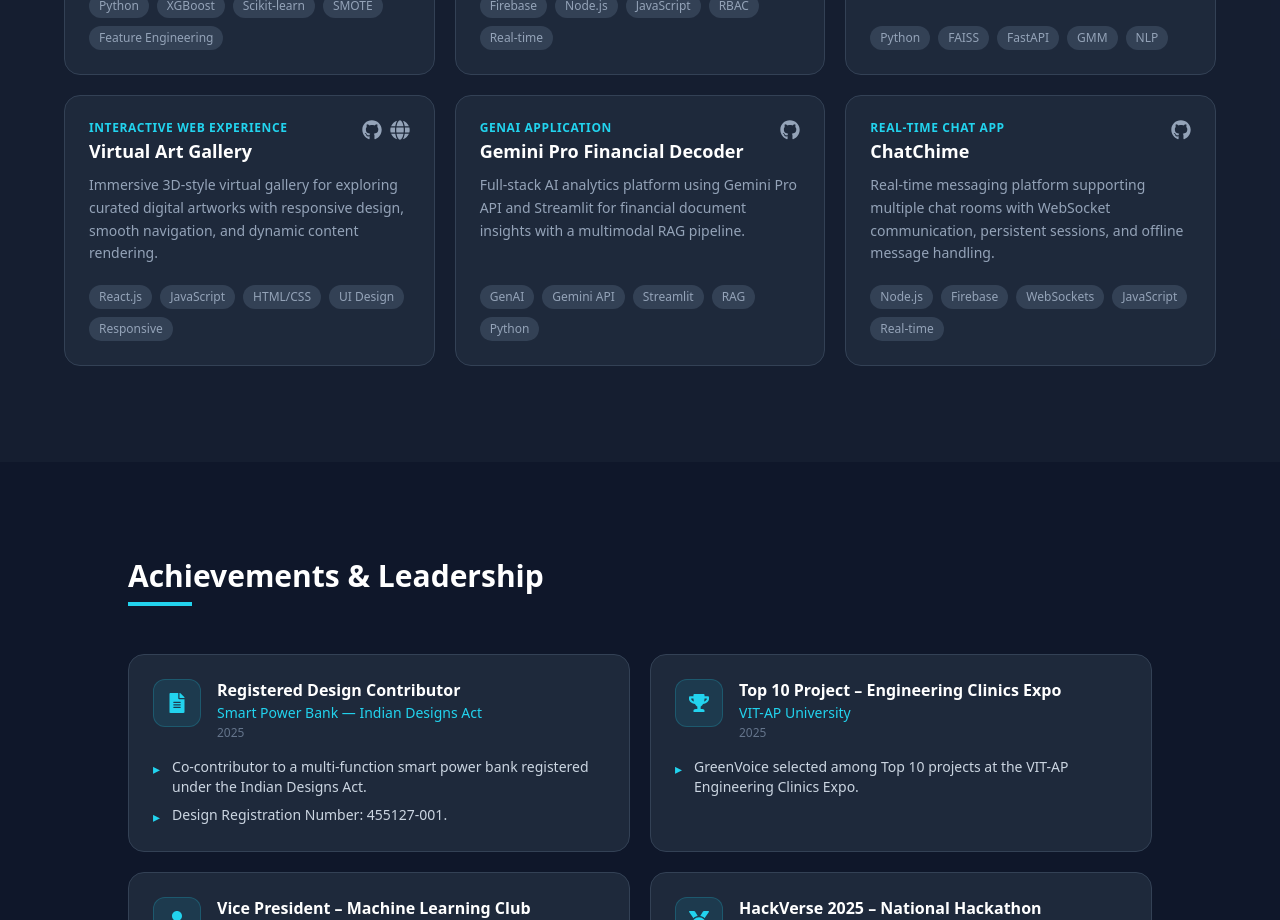
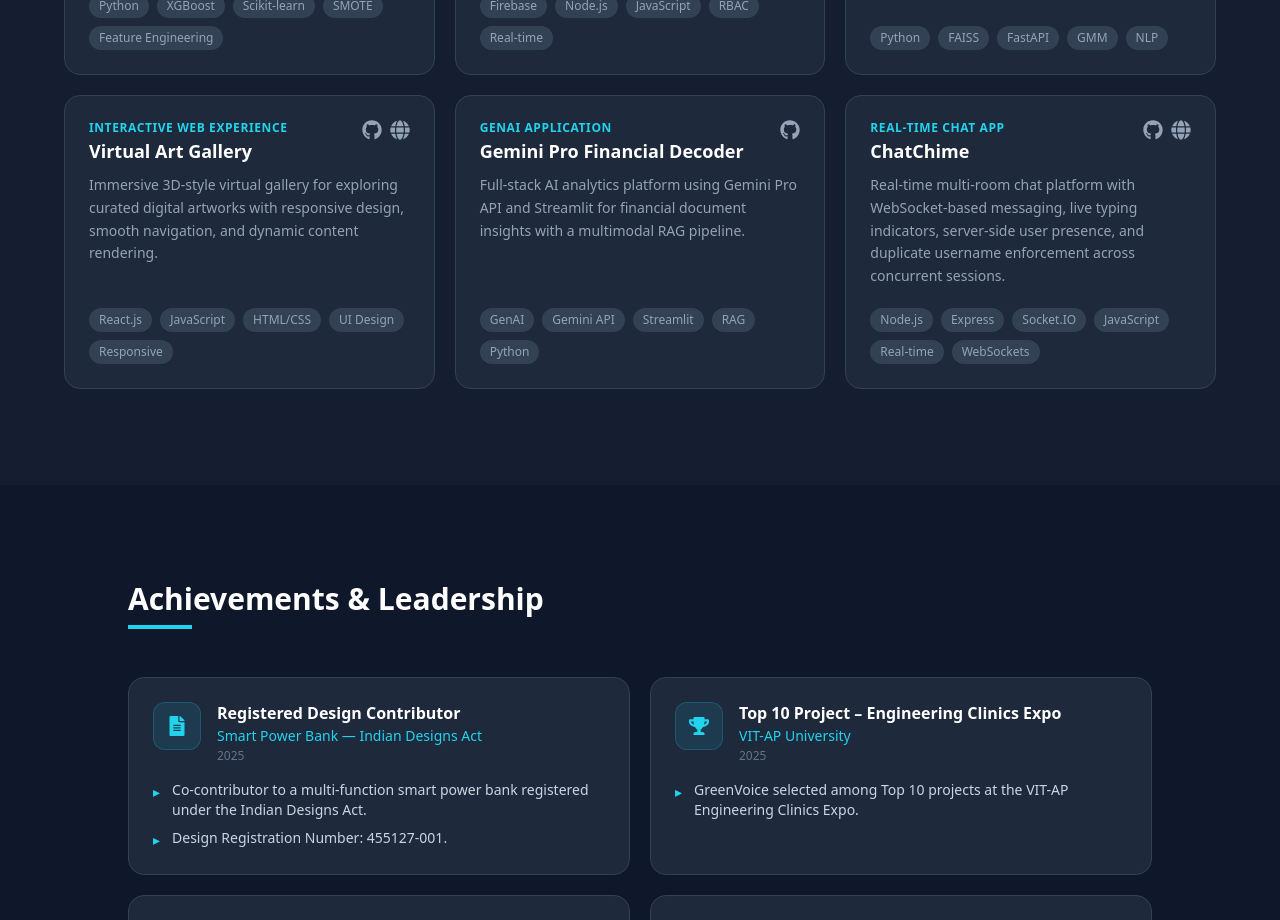
Before and after one commit to sreesaivardhan/portfolio, a React (Vite) app: page / in a window 1280 px wide. Shown: the part 3980-4900 px from the top of the page. Built offline with nearby package versions, Linux system fonts and the light colour scheme.

Commit message:
updated projects

```diff
--- a/src/data/portfolioData.js
+++ b/src/data/portfolioData.js
@@ -162,7 +162,7 @@ export const projects = [
       "Immersive 3D-style virtual gallery for exploring curated digital artworks with responsive design, smooth navigation, and dynamic content rendering.",
     tags: ["React.js", "JavaScript", "HTML/CSS", "UI Design", "Responsive"],
     github: "https://github.com/sreesaivardhan/virtual-gallery",
-     live: "https://lenslores.netlify.app/",
+     live: "https://virtual-gallery-gamma-woad.vercel.app",
     category: "Web",
     highlight: null,
   },
@@ -179,9 +179,10 @@ export const projects = [
     title: "ChatChime",
     subtitle: "Real-Time Chat App",
     description:
-      "Real-time messaging platform supporting multiple chat rooms with WebSocket communication, persistent sessions, and offline message handling.",
-    tags: ["Node.js", "Firebase", "WebSockets", "JavaScript", "Real-time"],
+      "Real-time multi-room chat platform with WebSocket-based messaging, live typing indicators, server-side user presence, and duplicate username enforcement across concurrent sessions.",
+    tags: ["Node.js", "Express", "Socket.IO", "JavaScript", "Real-time", "WebSockets"],
     github: "https://github.com/sreesaivardhan/ChatChime",
+      live: "https://chat-chimes.netlify.app/",
     category: "Web",
     highlight: null,
   },
```
